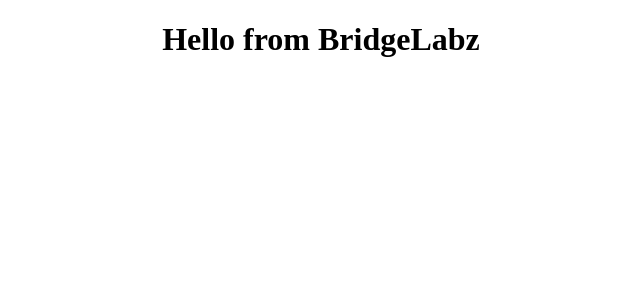
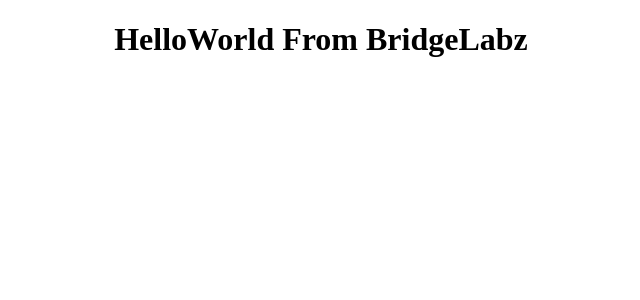
Before and after one commit to Nishant5454/Angular_Js, an Angular app in the folder HelloWorld/: page / in a window 1280 px wide. Shown: the top 300 px of the page, without its empty margins (319-959 px from the left). Built offline with nearby package versions, Linux system fonts and the light colour scheme.

Commit message:
[Nishant]Add Hello World using Binding

```diff
--- a/HelloWorld/src/app/app.component.html
+++ b/HelloWorld/src/app/app.component.html
@@ -1,4 +1,4 @@
 <div>
-  <h1>Hello from BridgeLabz</h1>
+  <h1>{{this.title}}</h1>
 </div>
 <router-outlet></router-outlet>
--- a/HelloWorld/src/app/app.component.ts
+++ b/HelloWorld/src/app/app.component.ts
@@ -9,4 +9,7 @@ import { RouterOutlet } from '@angular/router';
 })
 export class AppComponent {
   title = 'HelloWorld';
+  ngOnInit(): void {
+    this.title = 'HelloWorld From BridgeLabz';// Done using Binding
 }
+}
```
